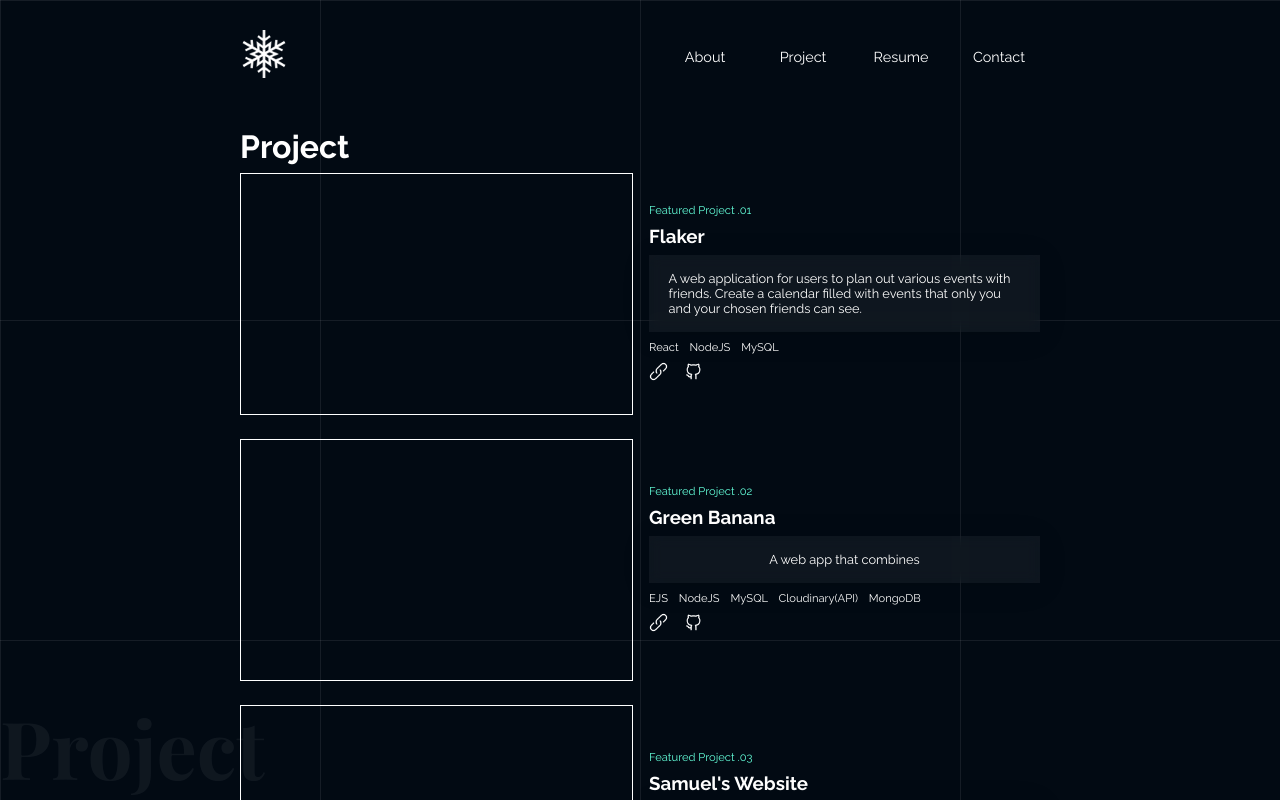
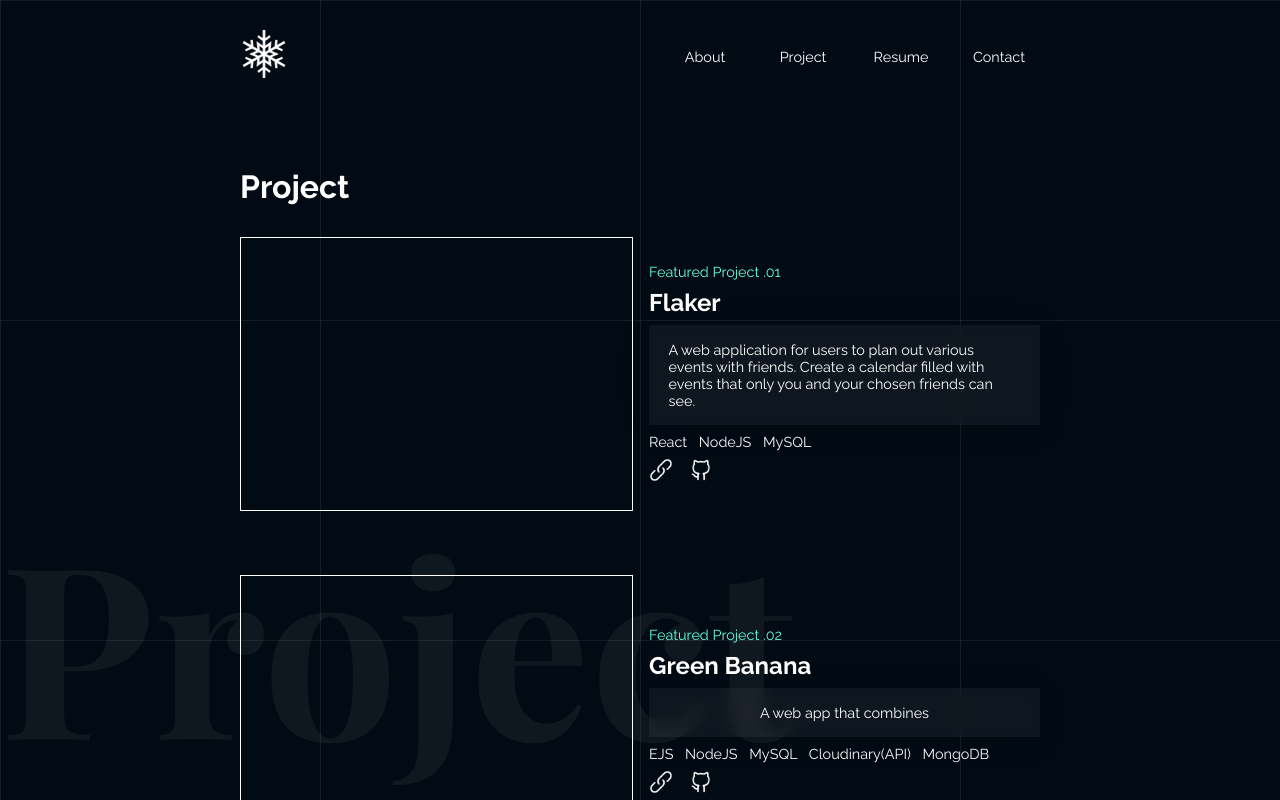
Before and after one commit to samueljsong/portfolio-site, a React (Vite) app: page /project in a window 1280 px wide. Shown: the top 800 px of the page. Built offline with nearby package versions, Linux system fonts and the light colour scheme; the HTML template or start-up script is replaced by a standard one; a web font is replaced by a local one.

Commit message:
changed font size in project

```diff
--- a/src/page/Project.jsx
+++ b/src/page/Project.jsx
@@ -30,6 +30,7 @@ export const Project = (props) => {
             <div className='p-container'>
                 <span className='p-space'></span>
                 <motion.h1 initial={{opacity: 0}} animate={{opacity: 1}} transition={{duration: "0.5", delay:0.25}}>Project</motion.h1>
+                <span className='p-space-small'></span>
                 <motion.div
                 initial={{opacity: 0}}
                 animate={{opacity: 1}}
--- a/src/styles/About.css
+++ b/src/styles/About.css
@@ -293,6 +293,6 @@
     }
 
     .about-space{
-        height: 7rem;
+        height: 5rem;
     }
 }
--- a/src/styles/Project.css
+++ b/src/styles/Project.css
@@ -69,7 +69,7 @@
 
 @media (min-width: 801px){
     .p-space{
-        height: 0.5rem;
+        height: 3rem;
     }
 
     .p-container{
@@ -95,7 +95,7 @@
         position: fixed;
         z-index: -1;
         font-family: 'Playfair Display', serif;
-        font-size: 5rem;
+        font-size: 15rem;
         color: rgba(255, 255, 255, 0.056);
         bottom: 0;
         font-weight: bold;
--- a/src/styles/ProjectDisplay.css
+++ b/src/styles/ProjectDisplay.css
@@ -132,6 +132,11 @@
 }
 
 @media (min-width: 801px){
+
+    .p-space-small{
+        height: 1rem;
+    }
+
     .pd-container{
         display: flex;
         width: 100%;
@@ -141,7 +146,7 @@
 
     .pd-img-box{
         display: grid;
-        height: 15rem;
+        height: 17rem;
         width: 100%;
         border: solid 1px white;
     }
@@ -155,11 +160,15 @@
     }
 
     .pd-f{
-        font-size: 0.7rem;
+        font-size: 0.9rem;
+    }
+
+    .pd-name{
+        font-size: 1.5rem;
     }
 
     .pd-description{
-        font-size: 0.8rem;
+        font-size: 0.9rem;
         width: 100%;
         height: auto;
         background: rgba(255, 255, 255, 0.05);
@@ -178,7 +187,7 @@
     }
 
     .pd-stack{
-        font-size: 0.7rem;
+        font-size: 0.9rem;
         word-spacing: 0.5rem;
     }
 
@@ -188,8 +197,8 @@
     }
 
     .pd-link img{
-        width: 1.2rem;
-        height: 1.2rem;
+        width: 1.5rem;
+        height: 1.5rem;
         cursor: pointer;
     }
 }
```
